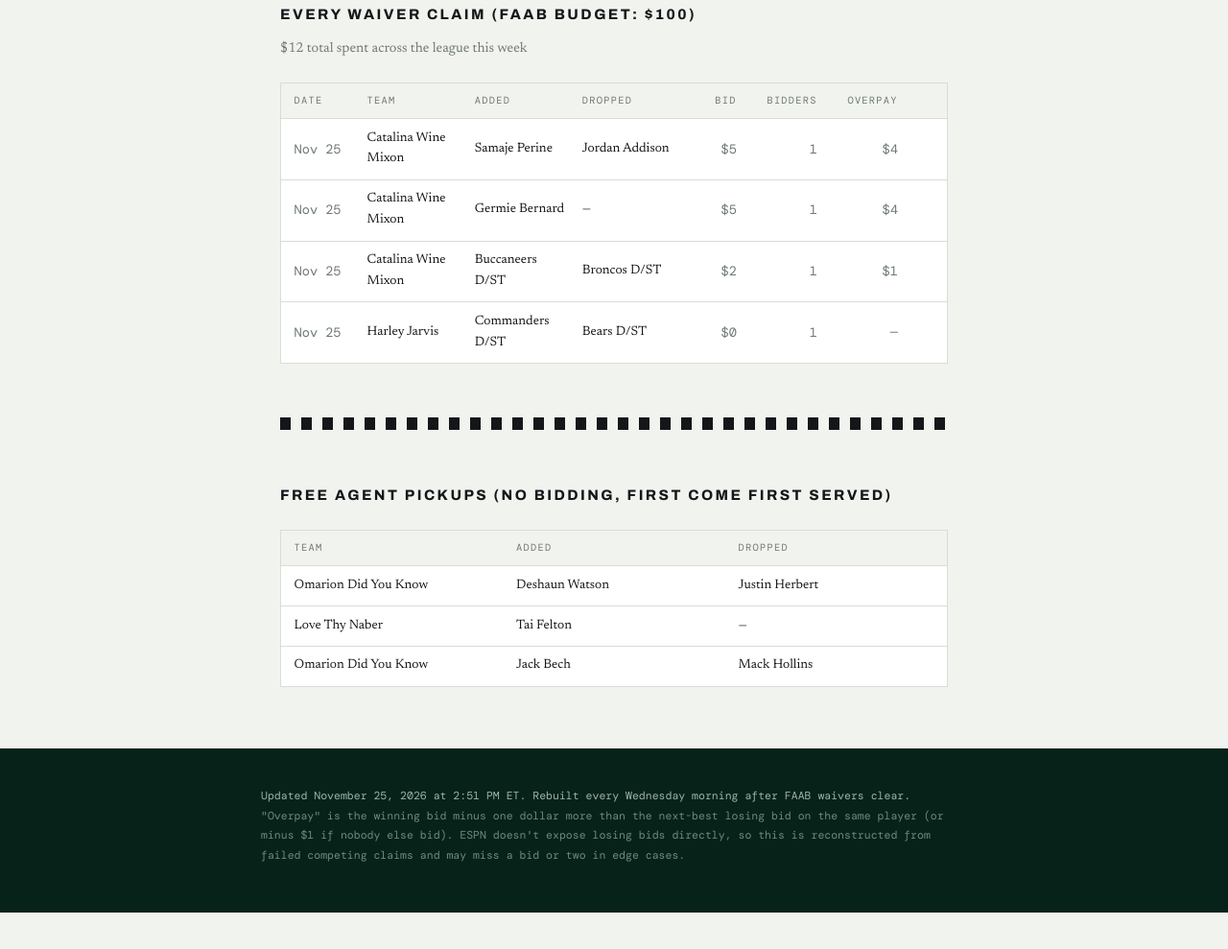
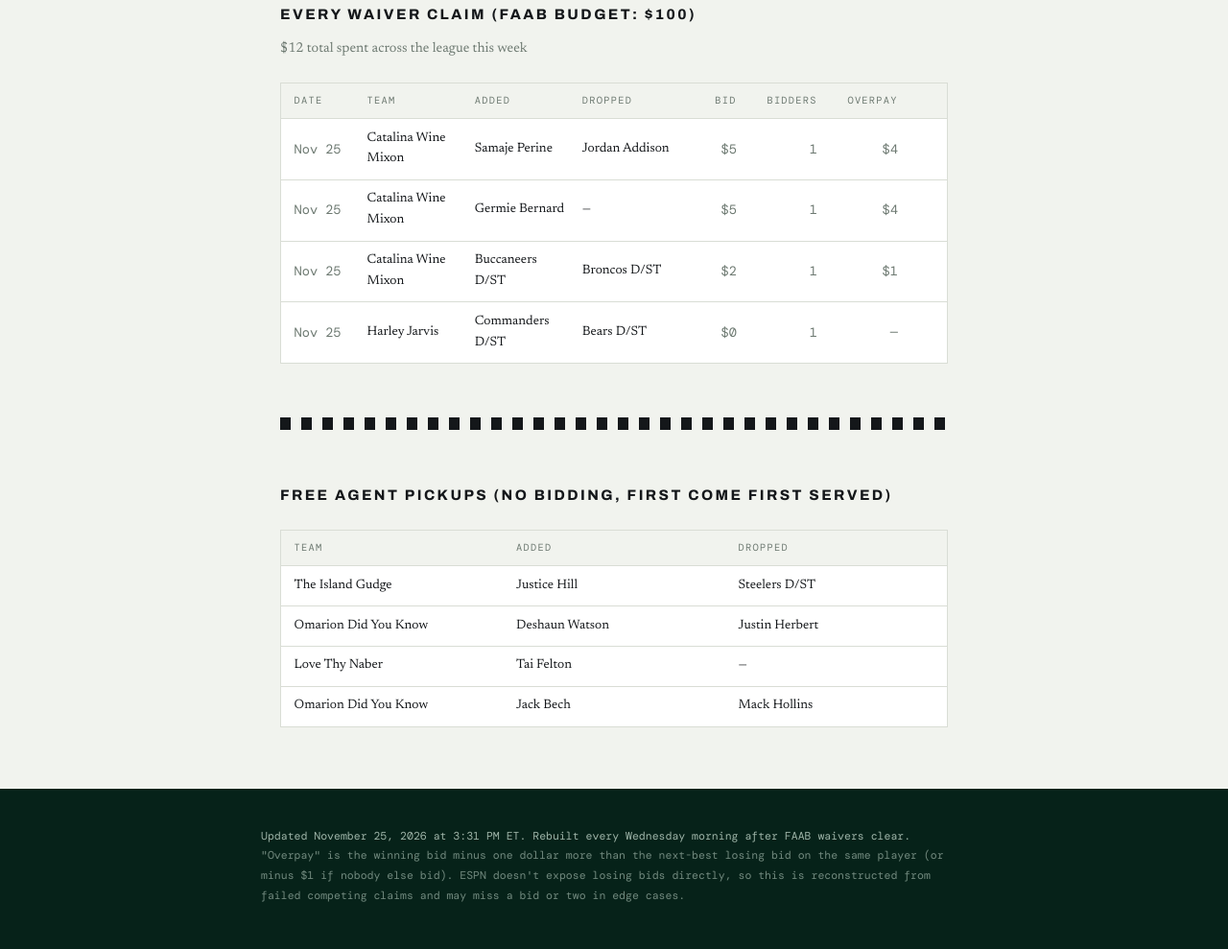
Before and after one commit to sethobrecht-alt/DeerfootFantasy, a plain HTML site: page docs/waiver-recap.html in a window 1280 px wide. Shown: the part 997-1986 px from the top of the page at 96% size. Before the commit the page ends 1948 px from the top, so only its background shows below. Drawn offline with nearby package versions, Linux system fonts and the light colour scheme.

Commit message:
Update waiver recap: 2026-11-25

```diff
--- a/docs/waiver-recap.html
+++ b/docs/waiver-recap.html
@@ -154,6 +154,11 @@
         <span>Dropped</span>
       </div>
       <div class="waiverrow waiverrow--fa" role="row">
+        <span>The Island Gudge</span>
+        <span>Justice Hill</span>
+        <span>Steelers D/ST</span>
+      </div>
+      <div class="waiverrow waiverrow--fa" role="row">
         <span>Omarion Did You Know</span>
         <span>Deshaun Watson</span>
         <span>Justin Herbert</span>
@@ -175,7 +180,7 @@
 </main>
 
 <footer class="foot">
-  <p>Updated November 25, 2026 at 2:51 PM ET. Rebuilt every Wednesday morning after FAAB waivers clear.</p>
+  <p>Updated November 25, 2026 at 3:31 PM ET. Rebuilt every Wednesday morning after FAAB waivers clear.</p>
   <p class="foot__fine">"Overpay" is the winning bid minus one dollar more than the next-best
   losing bid on the same player (or minus $1 if nobody else bid). ESPN doesn't expose losing
   bids directly, so this is reconstructed from failed competing claims and may miss a bid or
```
